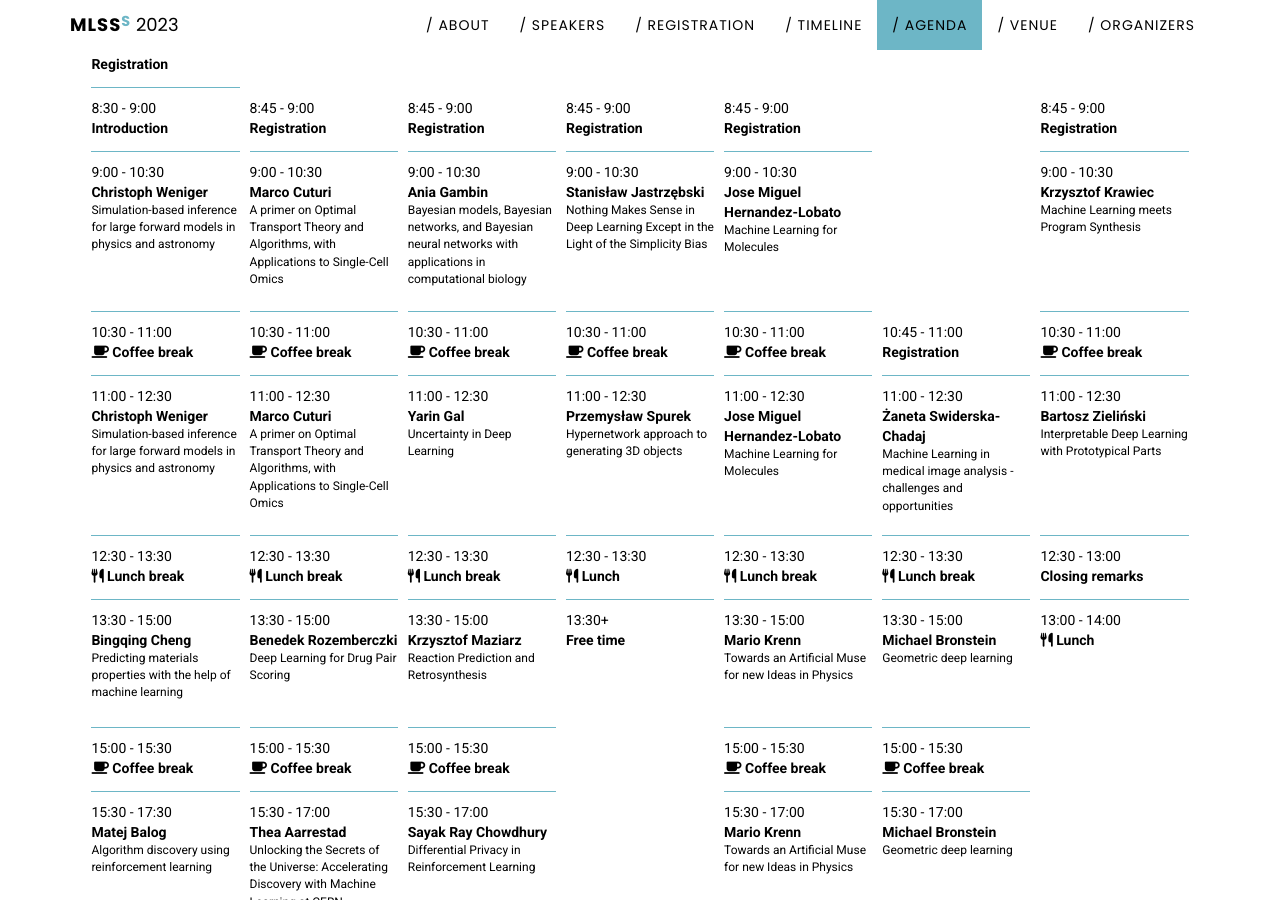
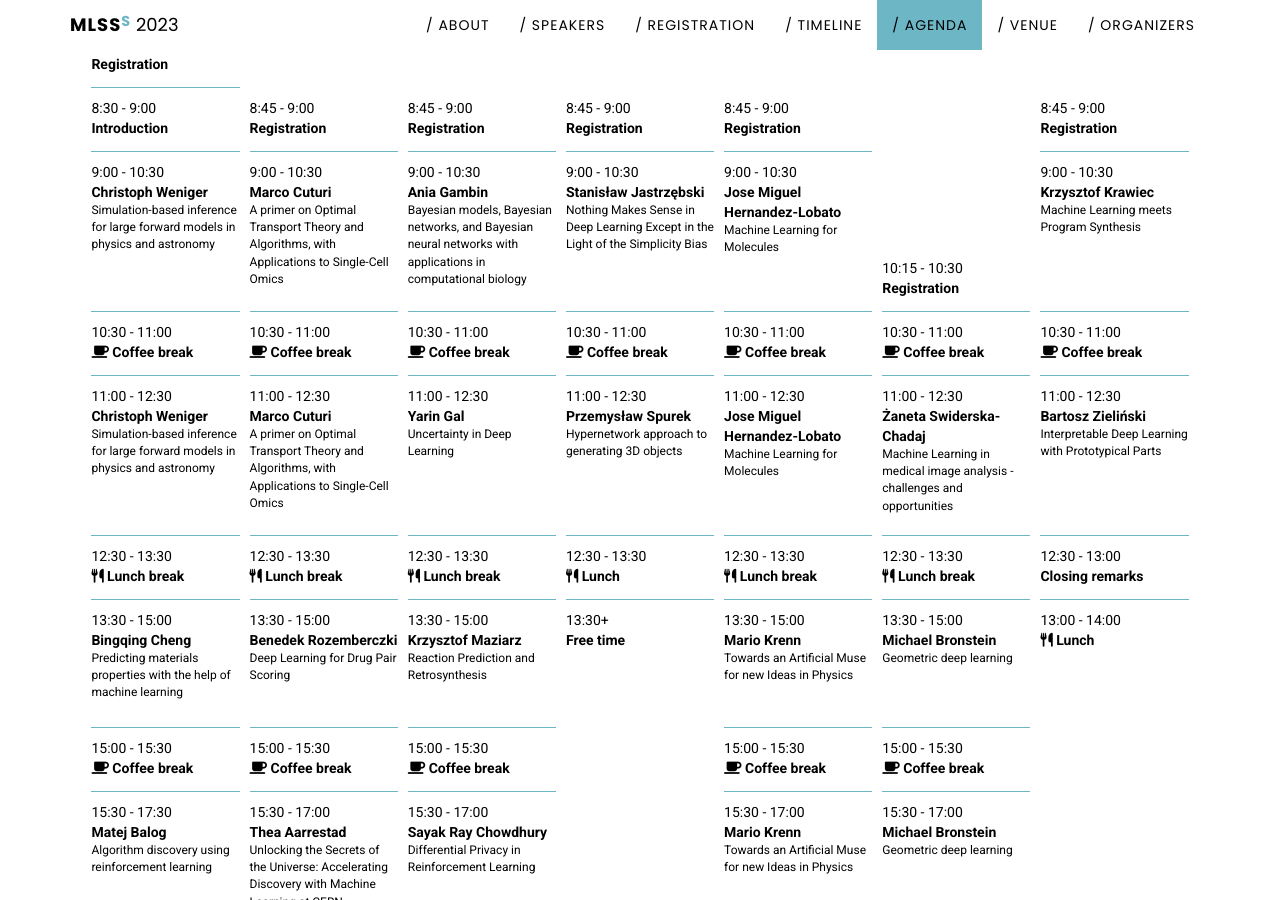
Before and after one commit to mlinpl/mlss2023.mlinpl.org, a Jekyll site: the page built from index.html, in a window 1280 px wide and 900 px high, scrolled down 4860 px. Built offline with Jekyll 4.4.1, drawn with Linux system fonts in a browser that asks for light colours.

Commit message:
Update the agenda

```diff
--- a/_data/mlss-agenda.yml
+++ b/_data/mlss-agenda.yml
@@ -187,7 +187,7 @@
   subtitle: 1 July
   events:
     - title: ""
-      height: 8-no-border
+      height: 6-no-border
     # - title: Registration
     #   time: 8:45 - 9:00
     #   height: 1
@@ -195,11 +195,11 @@
     #   subtitle:
     #   time: 9:00 - 10:30
     #   height: 4
-    # - title: <i class="fa-solid fa-mug-saucer"></i> Coffee break
-    #   time: 10:30 - 11:00
-    #   height: 1
     - title: Registration
-      time: 10:45 - 11:00
+      time: 10:15 - 10:30
+      height: 1
+    - title: <i class="fa-solid fa-mug-saucer"></i> Coffee break
+      time: 10:30 - 11:00
       height: 1
     - title: Żaneta Swiderska-Chadaj
       subtitle: Machine Learning in medical image analysis - challenges and opportunities
--- a/_includes/css/mlinpl.css
+++ b/_includes/css/mlinpl.css
@@ -939,6 +939,11 @@ body {
     height: 224px;
 }
 
+.event-6-no-border{
+    height: 224px;
+    border-bottom: none;
+}
+
 .event-8-no-border{
     height: 288px;
     border-bottom: none;
```
